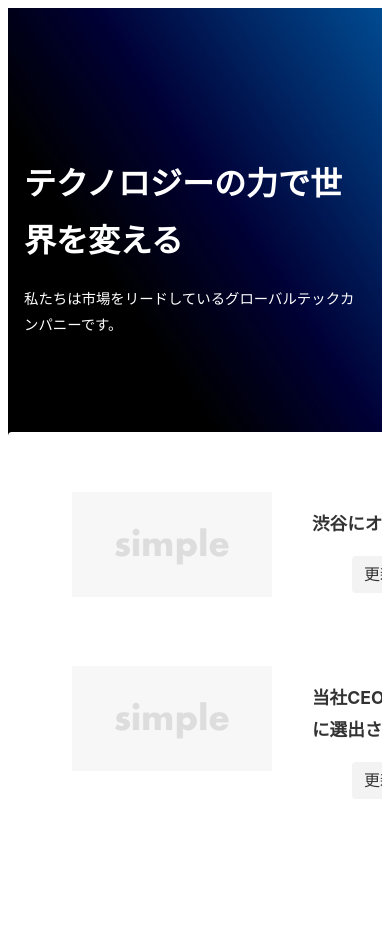
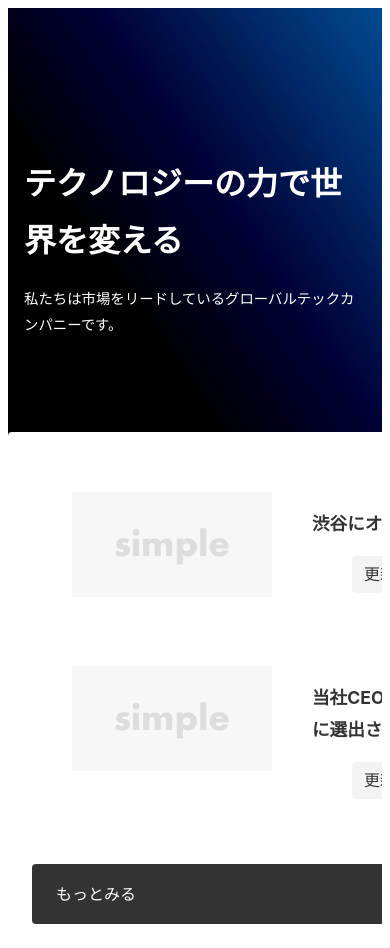
Before and after one commit to tomo-0224/my-next-project, a Next.js app: page / in a window 390 px wide. Before the commit the page ends 888 px from the top, so only its background shows below. Built offline with nearby package versions, Linux system fonts and the light colour scheme.

Commit message:
✨ ボタンリンクのコンポーネント化

```diff
--- /dev/null
+++ b/app/_components/ButtonLink/index.module.css
@@ -0,0 +1,20 @@
+.button {
+  display: block;
+  padding: 20px 40px;
+  border-radius: var(--border-radius);
+  width: 300px;
+  background: url("/arrow-right.svg") no-repeat right 20px center,
+    var(--color-button-primary);
+  color: var(--color-text-unpainted);
+}
+
+.butoon:hover {
+  opacity: 0.9;
+}
+
+@media (max-width: 640px) {
+  .button {
+    padding: 16px 24px;
+    width: 100%;
+  }
+}
--- /dev/null
+++ b/app/_components/ButtonLink/index.tsx
@@ -0,0 +1,14 @@
+import styles from "./index.module.css";
+
+type Props = {
+  href: string;
+  children: React.ReactNode;
+};
+
+export default function ButtonLink({ href, children }: Props) {
+  return (
+    <a href={href} className={styles.button}>
+      {children}
+    </a>
+  );
+}
--- /dev/null
+++ b/app/_components/NewsList/index.module.css
@@ -0,0 +1,3 @@
+.list {
+  border-bottom: 1px solid var(--color-border-right);
+}
--- a/app/page.module.css
+++ b/app/page.module.css
@@ -45,6 +45,12 @@
 
 .newsTitle {
   font-size: 1.5rem;
+}
+
+.newsLink {
+  position: absolute;
+  right: -40px;
+  bottom: -40px;
 }
 
 .list {
@@ -134,4 +140,11 @@
     width: calc(100% - 32px);
     padding: 16px 24px;
   }
+
+  .newsLink {
+    position: relative;
+    right: auto;
+    bottom: auto;
+    margin-top: 16px;
+  }
 }
--- a/app/page.tsx
+++ b/app/page.tsx
@@ -1,5 +1,6 @@
 import Image from "next/image";
 import styles from "./page.module.css";
+import ButtonLink from "./_components/ButtonLink";
 
 type News = {
   id: string;
@@ -47,6 +48,7 @@
 
 export default function Home() {
   const sliceData = data.contents.slice(0, 2);
+
   return (
     <>
       {" "}
@@ -98,6 +100,9 @@
             </li>
           ))}
         </ul>
+        <div className={styles.newsLink}>
+          <ButtonLink href="/news">もっとみる</ButtonLink>
+        </div>
       </section>
     </>
   );
```
Also changed, not shown: app/_components/NewsList/index.tsx (added, +45 -0 lines).
